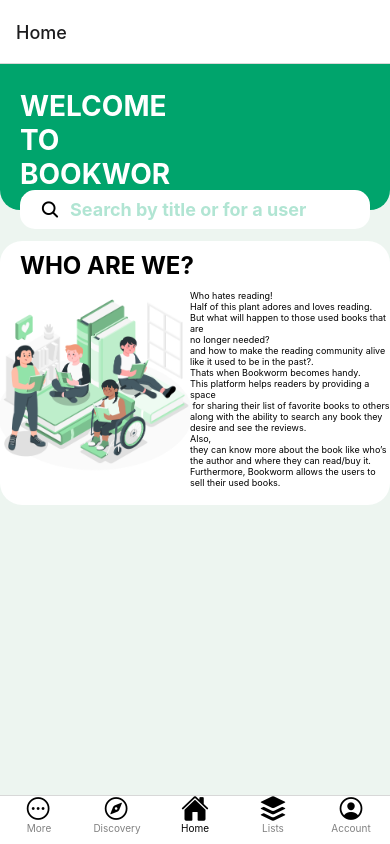
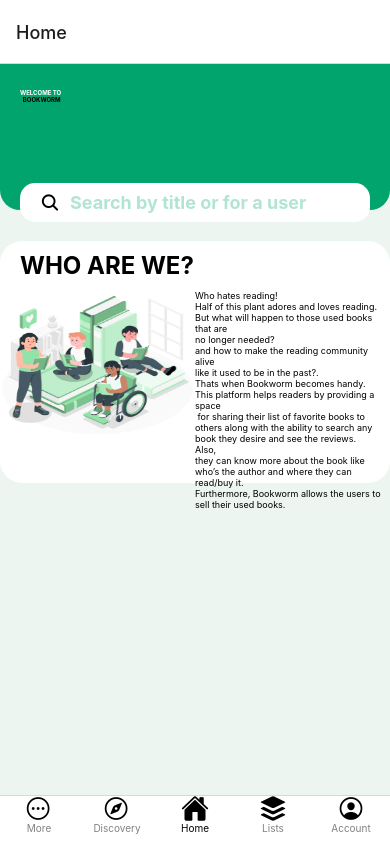
Before and after one commit to alyaj8/BookWorm, a React Native app: screen /BookInfo in a window 390 px wide. Built offline with nearby package versions, Linux system fonts and the light colour scheme.

Commit message:
duscovrypercentage

```diff
--- a/navigation/screens/Discovery.js
+++ b/navigation/screens/Discovery.js
@@ -30,12 +30,18 @@ import Icon from "react-native-vector-icons/Ionicons";
 export default function Discovry({ navigation }) {
   const [books, setBooks] = useState([]);
   const [url, setUrl] = useState("");
-  const width1 = Dimensions.get("screen").width / 2 - 30;
-  const hight1 = Dimensions.get("screen").height / 3 - 40;
+  const width1 = Dimensions.get("screen").width / 2 - 33;
+  const hight1 = Dimensions.get("screen").height / 3 - 35;
 
   const width2 = Dimensions.get("screen").width / 2.5 - 20;
 
   const booksCol = collection(db, "Book");
+  const Datacat = (str, num) => {
+    if (str.length > num) {
+      return str.substring(0, num) + "...";
+    }
+    return str;
+  };
 
   useEffect(() => {
     const q = query(booksCol); //which tabel
@@ -109,7 +115,7 @@ export default function Discovry({ navigation }) {
                       justifyContent: "center",
                       backgroundColor: "white",
                       borderRadius: 10,
-                      marginBottom: -2,
+                      marginBottom: 1,
                       marginTop: -7,
                       marginRight: -12,
                     }}
@@ -136,7 +142,9 @@ export default function Discovry({ navigation }) {
                         fontSize: "16",
                       }}
                     >
-                      {item.data.title} {"\n"}
+                      {Datacat(item.data.title, 10)}
+
+                      {"\n"}
                     </Text>
                     <Text
                       style={{
@@ -146,7 +154,8 @@ export default function Discovry({ navigation }) {
                       }}
                     >
                       By:
-                      {item.data.author} {"\n"}
+                      {Datacat(item.data.author, 19)}
+                      {"\n"}
                       <Icon
                         name="star"
                         size={16}
@@ -186,11 +195,11 @@ export default function Discovry({ navigation }) {
 
 const styles = StyleSheet.create({
   container: {
-    height: 150,
-    width: 138,
-    borderRadius: 10,
-
-    // alignItems: "stretch",
+    height: "75%",
+    width: "96%",
+    borderRadius: 4,
+    resizeMode: "stretch",
+    //alignItems: "center",
     // margin: 15,
   },
   oneBook: {
@@ -204,7 +213,7 @@ const styles = StyleSheet.create({
     alignItems: "center",
   },
   card: {
-    height: 250,
+    height: "95%",
     backgroundColor: "#EDF5F0",
     marginHorizontal: 2,
     borderRadius: 10,
--- a/navigation/screens/Home.js
+++ b/navigation/screens/Home.js
@@ -44,12 +44,22 @@ export default function Home({ navigation }) {
           <View style={{ width: "50%" }}>
             <Text
               style={{
-                fontSize: 28,
+                fontSize: "25%",
                 color: "#FFF",
                 fontWeight: "bold",
+                alignItems: "flex-end",
               }}
             >
-              WELCOME TO BOOKWORM
+              WELCOME TO{"\n"}
+              <Text
+                style={{
+                  fontSize: "26.5%",
+                  color: "black",
+                  fontWeight: "bold",
+                }}
+              >
+                {"  "}BOOKWORM
+              </Text>
             </Text>
           </View>
         </View>
@@ -70,7 +80,7 @@ export default function Home({ navigation }) {
             paddingHorizontal: 20,
             marginHorizontal: 20,
             borderRadius: 15,
-            marginTop: 25,
+            marginTop: "4.6%",
             flexDirection: "row",
             alignItems: "center",
           }}
@@ -105,7 +115,7 @@ export default function Home({ navigation }) {
         </Text>
         <View style={{ flex: 1, flexDirection: "row" }}>
           <Image
-            style={{ height: 200, width: 190 }}
+            style={{ height: "80%", width: "50%", resizeMode: "stretch" }}
             source={require("./description.jpg")}
           />
           <Text
@@ -136,7 +146,7 @@ export default function Home({ navigation }) {
         </View>
       </View>
       <View>
-        <Text style={{ marginTop: 290 }}>{""}</Text>
+        <Text style={{ marginTop: "80%" }}>{""}</Text>
       </View>
     </View>
   );
```
